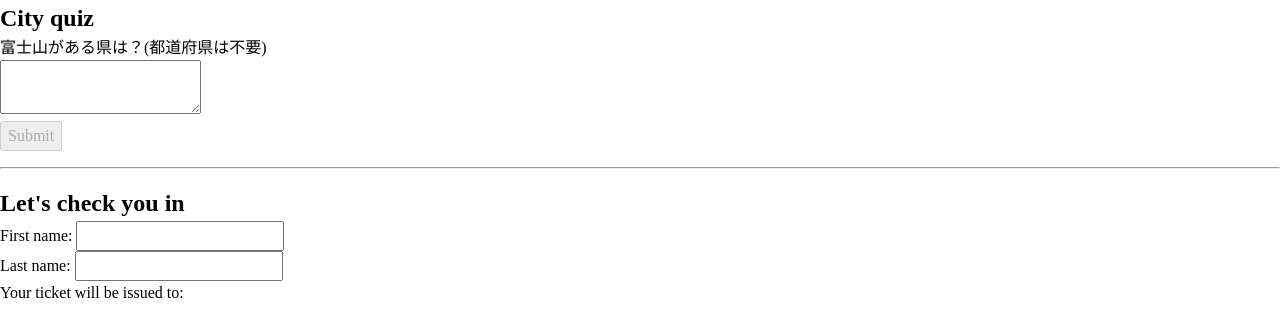
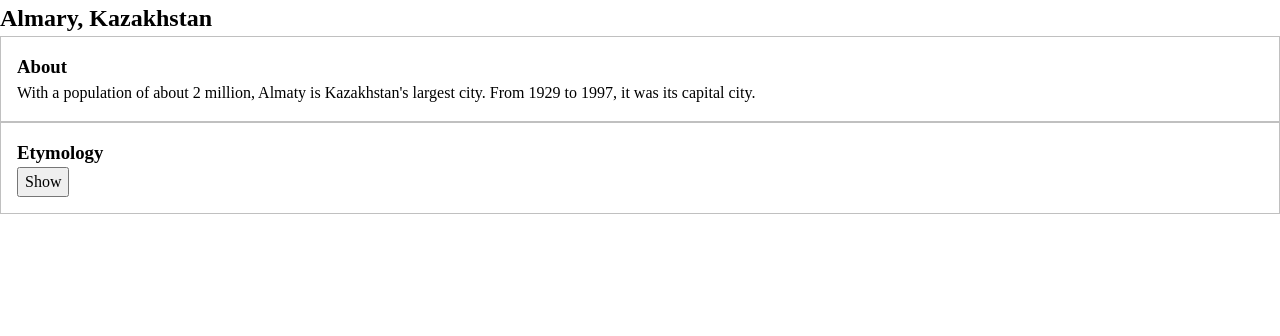
Before and after one commit to takunagai/react-official-tutorial, a React (Create React App) app: page / in a window 1280 px wide. Shown: the top 336 px of the page. Built offline with nearby package versions, Linux system fonts and the light colour scheme.

Commit message:
状態の入力に応じて反応させる 3 - コンポーネント間で状態を共有する (最も近い共通の親に状態を持たせる)

```diff
--- /dev/null
+++ b/src/Accordion.jsx
@@ -0,0 +1,46 @@
+import { useState } from 'react'
+
+export default function Accordion() {
+  const [activeIndex, setActiveIndex] = useState(0) // 共有する状態
+
+  return (
+    <>
+      <h2>Almary, Kazakhstan</h2>
+      <Panel
+        title="About"
+        isActive={activeIndex === 0}
+        onShow={() => setActiveIndex(0)}
+      >
+        With a population of about 2 million, Almaty is Kazakhstan's largest city. From 1929 to 1997, it was its capital city.
+      </Panel>
+      <Panel
+        title="Etymology"
+        isActive={activeIndex === 1}
+        onShow={() => setActiveIndex(1)}
+      >
+        With a population of about 2 million, Almaty is Kazakhstan's largest city. From 1929 to 1997, it was its capital city.
+      </Panel>
+    </>
+  )
+}
+
+function Panel({
+  title,
+  children,
+  isActive,
+  onShow
+}) {
+  return (
+    <section className="panel" style={{
+      border: '1px solid silver',
+      padding: '1em'
+    }}>
+      <h3>{title}</h3>
+      {isActive ? (
+        <p>{children}</p>
+      ) : (
+        <button onClick={onShow}>Show</button>
+      )}
+    </section>
+  )
+}
--- a/src/index.js
+++ b/src/index.js
@@ -35,8 +35,9 @@ import './index.css'
 // import ShoppingCart2 from './ShoppingCart2'
 // import TaskApp from './TaskApp'
 // import TaskApp2 from './TaskApp2'
-import Form6 from './Form6'
-import Form7 from './Form7'
+// import Form6 from './Form6'
+// import Form7 from './Form7'
+import Accordion from './Accordion'
 
 
 const container = document.getElementById('root')
@@ -78,8 +79,9 @@ root.render(
     {/*<ShoppingCart2 />*/}
     {/*<TaskApp />*/}
     {/*<TaskApp2 />*/}
-    <Form6 />
-    <Form7 />
+    {/*<Form6 />*/}
+    {/*<Form7 />*/}
+    <Accordion />
   </React.StrictMode>
 )
 
```
Also changed, not shown: 1 other file (tests, documents, lock files or other folders).
